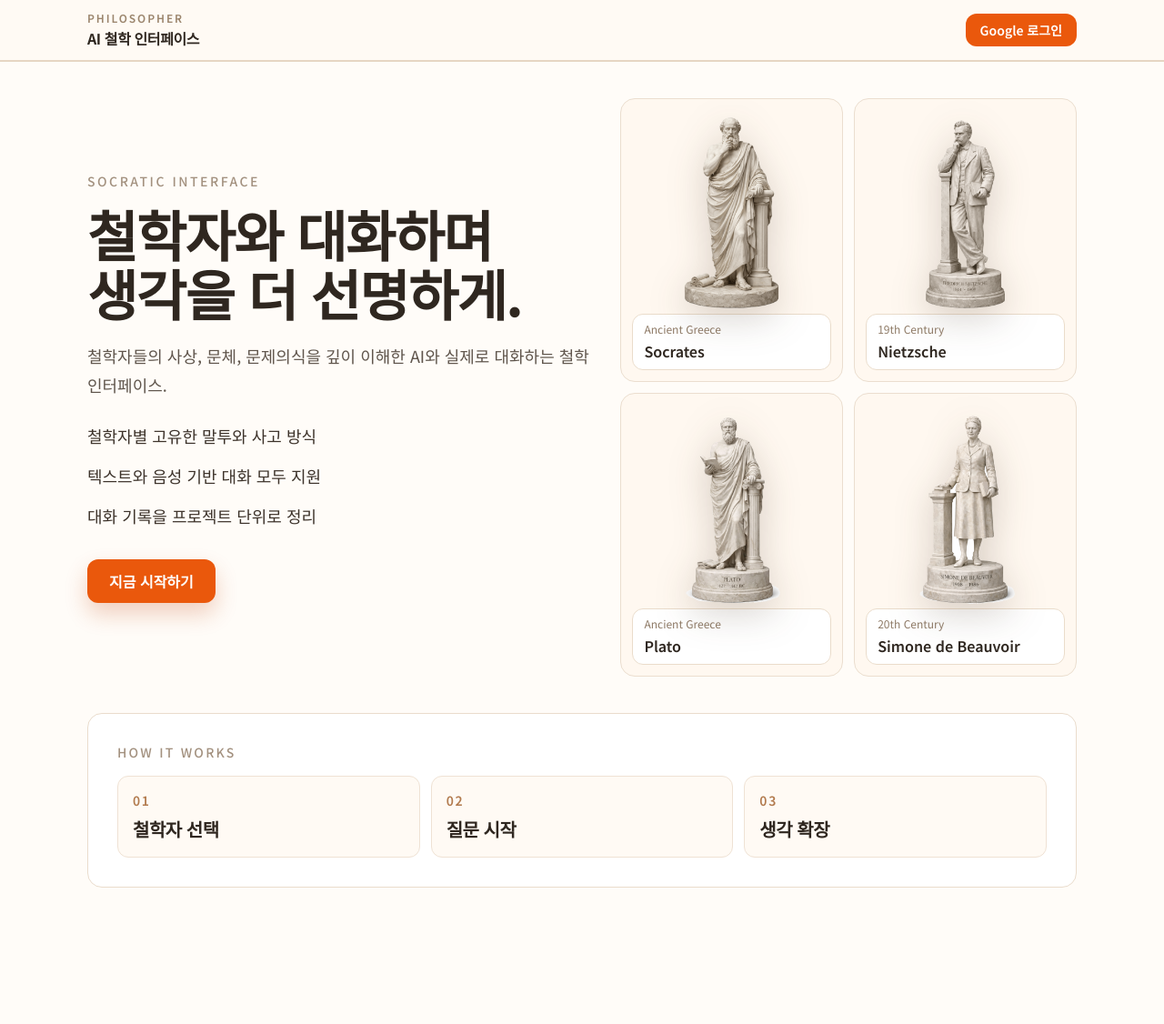
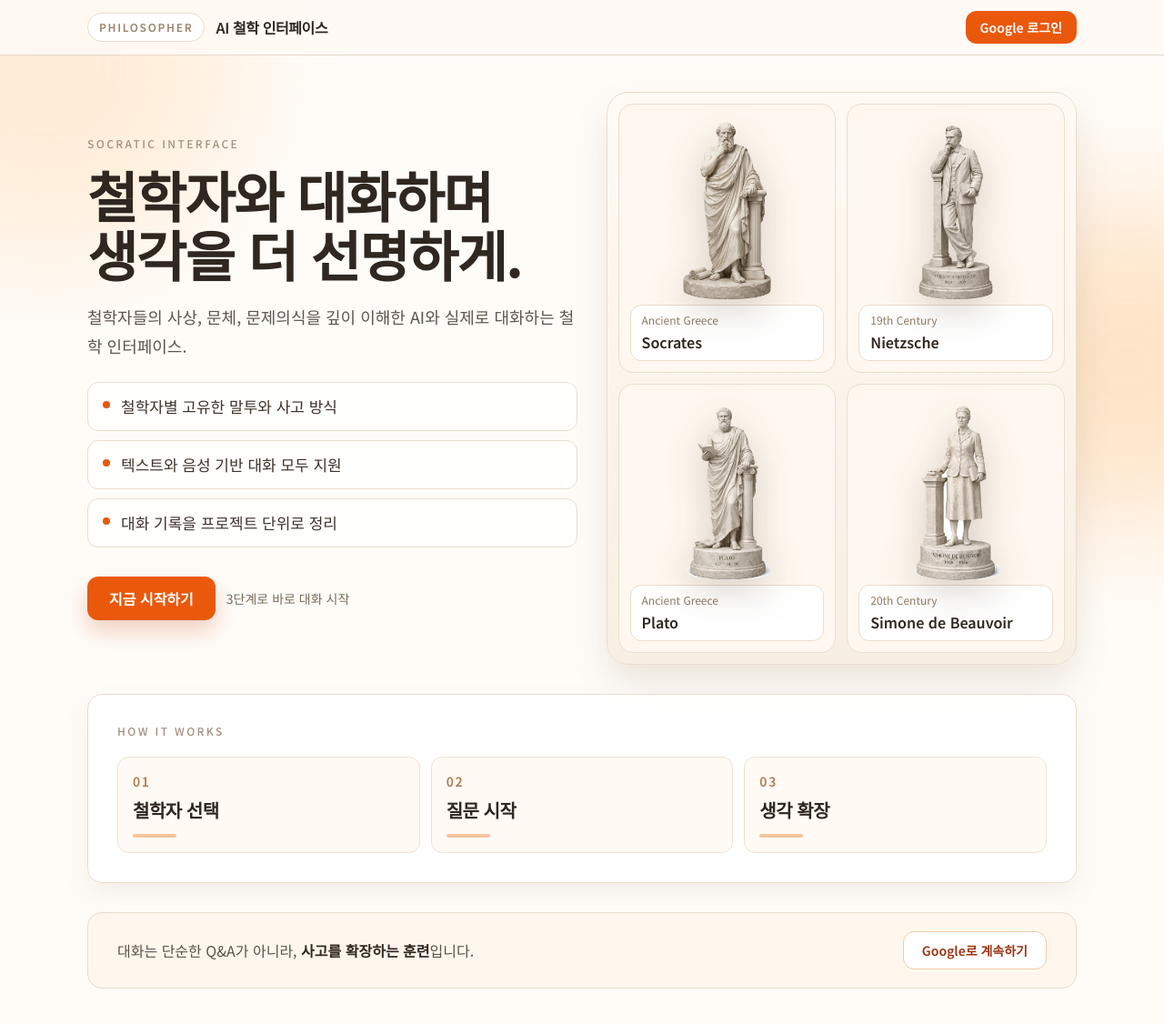
Before and after one commit to ium-team/philosopher-client, a Next.js app: page /service in a window 1280 px wide. Shown: the whole page at 91% size. Before the commit the page ends 1016 px from the top, so only its background shows below. Built offline with nearby package versions, Linux system fonts and the light colour scheme; no server answers.

Commit message:
style(auth): enhance landing visual depth and card polish

```diff
--- a/src/features/auth/components/pre-login-landing-page.tsx
+++ b/src/features/auth/components/pre-login-landing-page.tsx
@@ -27,12 +27,19 @@ export function PreLoginLandingPage({ authError, onSignIn }: PreLoginLandingPage
   const selectedPhilosophers = philosophers.filter((philosopher) => heroPhilosophers.includes(philosopher.id));
 
   return (
-    <main className="min-h-screen bg-[#fffcf8] text-[#2a241f]">
-      <header className="sticky top-0 z-30 border-b-2 border-[#e6d6c3] bg-[#fffaf4]/95 backdrop-blur">
+    <main className="relative min-h-screen overflow-hidden bg-[#fffcf8] text-[#2a241f]">
+      <div className="pointer-events-none absolute inset-0">
+        <div className="absolute left-[-160px] top-[-140px] h-[420px] w-[420px] rounded-full bg-[#fed7aa]/40 blur-3xl" />
+        <div className="absolute right-[-140px] top-[220px] h-[360px] w-[360px] rounded-full bg-[#fdba74]/35 blur-3xl" />
+      </div>
+
+      <header className="sticky top-0 z-30 border-b border-[#e7d9ca] bg-[#fffaf4]/90 backdrop-blur-lg">
         <div className="mx-auto flex w-full max-w-6xl items-center justify-between px-5 py-2.5 md:px-8 md:py-3">
-          <div>
-            <p className="text-xs font-semibold uppercase tracking-[0.16em] text-[#9b856d]">Philosopher</p>
-            <p className="mt-0.5 text-base font-bold tracking-tight text-[#2f2720]">AI 철학 인터페이스</p>
+          <div className="flex items-center gap-3">
+            <span className="inline-flex h-8 items-center rounded-full border border-[#ecdcc9] bg-white px-3 text-xs font-semibold tracking-[0.14em] text-[#9b856d]">
+              PHILOSOPHER
+            </span>
+            <p className="text-sm font-semibold tracking-tight text-[#2f2720] md:text-base">AI 철학 인터페이스</p>
           </div>
           <button
             type="button"
@@ -44,10 +51,10 @@ export function PreLoginLandingPage({ authError, onSignIn }: PreLoginLandingPage
         </div>
       </header>
 
-      <div className="mx-auto flex w-full max-w-6xl flex-col gap-10 px-5 py-8 md:px-8 md:py-10">
-        <section className="grid gap-8 lg:grid-cols-[1.05fr_0.95fr] lg:items-center">
+      <div className="relative mx-auto flex w-full max-w-6xl flex-col gap-8 px-5 py-8 md:px-8 md:py-10">
+        <section className="grid gap-8 lg:grid-cols-[1.02fr_0.98fr] lg:items-center">
           <div>
-            <p className="text-sm font-medium uppercase tracking-[0.18em] text-[#a3917f]">Socratic Interface</p>
+            <p className="text-xs font-medium uppercase tracking-[0.2em] text-[#a3917f]">Socratic Interface</p>
             <h1 className="mt-4 text-5xl font-extrabold leading-[1.08] tracking-tight text-[#2f2720] md:text-6xl">
               철학자와 대화하며
               <br />
@@ -55,32 +62,43 @@ export function PreLoginLandingPage({ authError, onSignIn }: PreLoginLandingPage
             </h1>
             <p className="mt-5 max-w-xl text-lg leading-8 text-[#5f554c]">{siteConfig.description}</p>
 
-            <ul className="mt-6 space-y-3">
+            <ul className="mt-6 space-y-2.5">
               {keyPoints.map((point) => (
-                <li key={point} className="text-lg font-medium leading-8 text-[#3d332b]">
-                  {point}
+                <li
+                  key={point}
+                  className="flex items-start gap-3 rounded-xl border border-[#ebddce] bg-white/85 px-4 py-3 text-[17px] leading-7 text-[#3d332b]"
+                >
+                  <span className="mt-2 inline-block h-2 w-2 rounded-full bg-[#ea580c]" />
+                  <span>{point}</span>
                 </li>
               ))}
             </ul>
 
+            <div className="mt-8 flex flex-wrap items-center gap-3">
               <button
                 type="button"
                 onClick={onSignIn}
-              className="mt-8 rounded-xl bg-[#ea580c] px-6 py-3 text-base font-semibold text-white shadow-[0_12px_24px_rgba(194,65,12,0.24)] transition hover:bg-[#c2410c]"
+                className="rounded-xl bg-[#ea580c] px-6 py-3 text-base font-semibold text-white shadow-[0_12px_24px_rgba(194,65,12,0.24)] transition hover:bg-[#c2410c]"
               >
                 지금 시작하기
               </button>
+              <p className="text-sm text-[#7a6a5a]">3단계로 바로 대화 시작</p>
+            </div>
           </div>
 
+          <div className="rounded-3xl border border-[#ebddce] bg-[linear-gradient(180deg,#fffaf4_0%,#f8efe4_100%)] p-3 shadow-[0_20px_38px_rgba(101,67,34,0.12)]">
             <div className="grid grid-cols-2 gap-3">
             {selectedPhilosophers.map((philosopher) => (
-              <article key={philosopher.id} className="overflow-hidden rounded-2xl border border-[#ebdecf] bg-[#fff8f0] p-3">
-                <div className="relative h-44 md:h-56">
+                <article
+                  key={philosopher.id}
+                  className="group overflow-hidden rounded-2xl border border-[#ebdecf] bg-[#fff8f0] p-3 transition duration-200 hover:-translate-y-1 hover:shadow-[0_14px_26px_rgba(84,54,24,0.18)]"
+                >
+                  <div className="relative h-44 md:h-52">
                     <Image
                       src={philosopher.imageSrc}
                       alt={`${philosopher.name} portrait`}
                       fill
-                    className="object-contain object-bottom drop-shadow-[0_12px_20px_rgba(59,39,21,0.2)]"
+                      className="object-contain object-bottom drop-shadow-[0_12px_20px_rgba(59,39,21,0.2)] transition duration-300 group-hover:scale-105"
                       sizes="(max-width: 768px) 50vw, 25vw"
                     />
                   </div>
@@ -91,15 +109,17 @@ export function PreLoginLandingPage({ authError, onSignIn }: PreLoginLandingPage
                 </article>
               ))}
             </div>
+          </div>
         </section>
 
-        <section className="rounded-2xl border border-[#eadccc] bg-white p-6 md:p-8">
-          <p className="text-sm font-medium uppercase tracking-[0.16em] text-[#a3917f]">How It Works</p>
-          <div className="mt-4 grid gap-3 md:grid-cols-3">
+        <section className="rounded-2xl border border-[#eadccc] bg-white/95 p-6 shadow-[0_12px_28px_rgba(110,73,36,0.08)] md:p-8">
+          <p className="text-xs font-medium uppercase tracking-[0.2em] text-[#a3917f]">How It Works</p>
+          <div className="mt-5 grid gap-3 md:grid-cols-3">
             {flowItems.map((item) => (
-              <article key={item.number} className="rounded-xl border border-[#efe2d4] bg-[#fffaf4] p-4">
+              <article key={item.number} className="relative rounded-xl border border-[#efe2d4] bg-[#fffaf4] p-4">
                 <p className="text-sm font-semibold tracking-[0.12em] text-[#b27a4d]">{item.number}</p>
                 <h2 className="mt-2 text-xl font-bold tracking-tight text-[#2f2720]">{item.title}</h2>
+                <div className="mt-3 h-1 w-12 rounded-full bg-[#f4c59e]" />
               </article>
             ))}
           </div>
@@ -107,6 +127,21 @@ export function PreLoginLandingPage({ authError, onSignIn }: PreLoginLandingPage
             <p className="mt-5 rounded-md border border-red-200 bg-red-50 px-3 py-2 text-sm text-red-700">{authError}</p>
           ) : null}
         </section>
+
+        <section className="rounded-2xl border border-[#eadccc] bg-[#fff7ee] px-5 py-5 md:px-8">
+          <div className="flex flex-col gap-4 md:flex-row md:items-center md:justify-between">
+            <p className="text-base leading-7 text-[#5d5147]">
+              대화는 단순한 Q&A가 아니라, <span className="font-semibold text-[#332821]">사고를 확장하는 훈련</span>입니다.
+            </p>
+            <button
+              type="button"
+              onClick={onSignIn}
+              className="rounded-xl border border-[#f3c8a1] bg-white px-5 py-2.5 text-sm font-semibold text-[#9a3412] transition hover:bg-[#fff2e5]"
+            >
+              Google로 계속하기
+            </button>
+          </div>
+        </section>
       </div>
     </main>
   );
```
Lines whose indentation alone changed are shown as unchanged.
